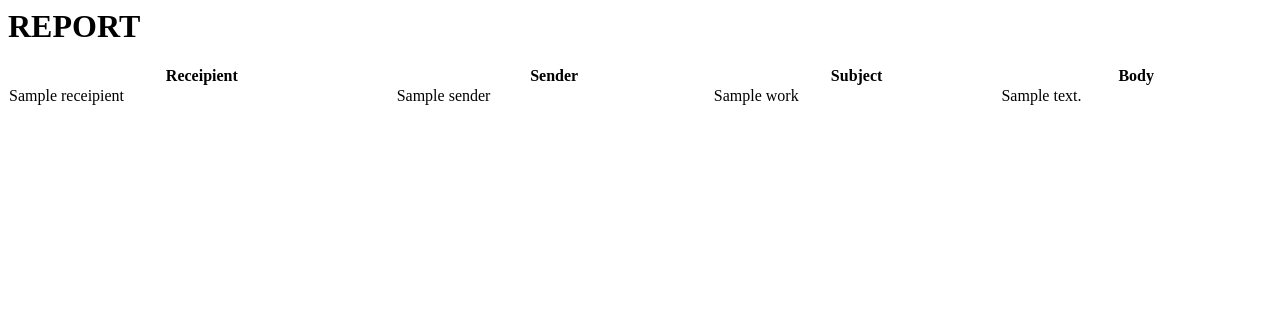
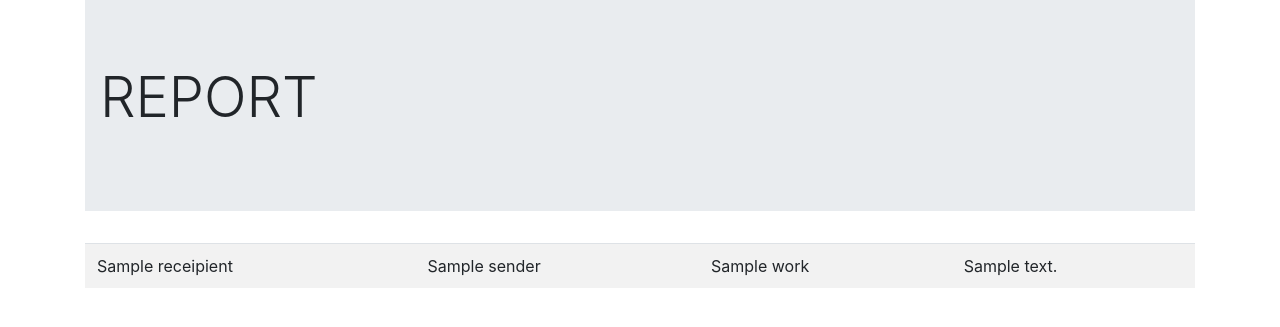
Before and after one commit to lilianwaweru/work, a Django app: template new/templates/report.html in a window 1280 px wide. Shown: the top 327 px of the page. Run offline with Django 3.2, Linux system fonts and the light colour scheme; the template is opened without the code that fills it: most values are stand-ins (such as "Sample title", 1, 10 or a date in 2020); some libraries are stand-ins or nearby versions.

Commit message:
added a jumborton

```diff
--- a/new/templates/report.html
+++ b/new/templates/report.html
@@ -1,6 +1,15 @@
-{% load bootstrap4 %} {% load staticfiles %}
+{% load staticfiles %}
+{% load bootstrap4 %}
 
+<html>
 
+<head>
+  <meta charset="utf-8">
+  <meta name="viewport" content="width=device-width, initial-scale=1">
+
+  {% block styles %} {% bootstrap_css %}
+  <link rel="stylesheet" href="{% static 'css/baseneighbour.css' %}"> {% endblock %}
+</head>
 <div class="container">
   <div class="jumbotron jumbotron-fluid">
     <div class="container">
@@ -8,21 +17,24 @@
       <p class="lead"></p>
     </div>
   </div>
-  <div class="row">
-    <div class="row">
-      <div class="col-md-4">
+
+  <body>
 
     {% for work in works %}
 
     <table id="dtMaterialDesignExample" class="table table-striped" cellspacing="0" width="100%">
-          <thead>
-            <tr>
-              <th class="th-sm">Receipient</th>
-              <th class="th-sm">Sender</th>
-              <th class="th-sm">Subject</th>
-              <th class="th-sm">Body</th>
-            </tr>
-          </thead>
+      <!-- <thead>
+
+          <th class="th-sm">Receipient
+          </th>
+          <th class="th-sm">Sender
+          </th>
+          <th class="th-sm">Subject
+          </th>
+          <th class="th-sm">Body
+          </th>
+
+      </thead> -->
       <tbody>
         <tr>
           <td>{{work.receipient}}</td>
@@ -34,6 +46,10 @@
     </table>
 
 </div>
-    </div>
+{% endfor %}
 
-    {% endfor %}
+{% block scripts %}
+<script type="text/javascript" src="https://cdnjs.cloudflare.com/ajax/libs/jquery/3.4.1/jquery.min.js"></script>
+{% bootstrap_javascript %} {% endblock %}
+</body>
+</html>
--- a/new/urls.py
+++ b/new/urls.py
@@ -4,8 +4,8 @@ from django.conf import settings
 from django.conf.urls.static import static
 
 urlpatterns=[
+    url(r'^report/',views.report,name = 'report'),
     url(r'^$',views.welcome,name = 'welcome'),
-    url(r'^report/',views.report,name = 'report')
 ]
 if settings.DEBUG:
     urlpatterns+= static(settings.MEDIA_URL, document_root = settings.MEDIA_ROOT)
```
Lines whose indentation alone changed are shown as unchanged.
